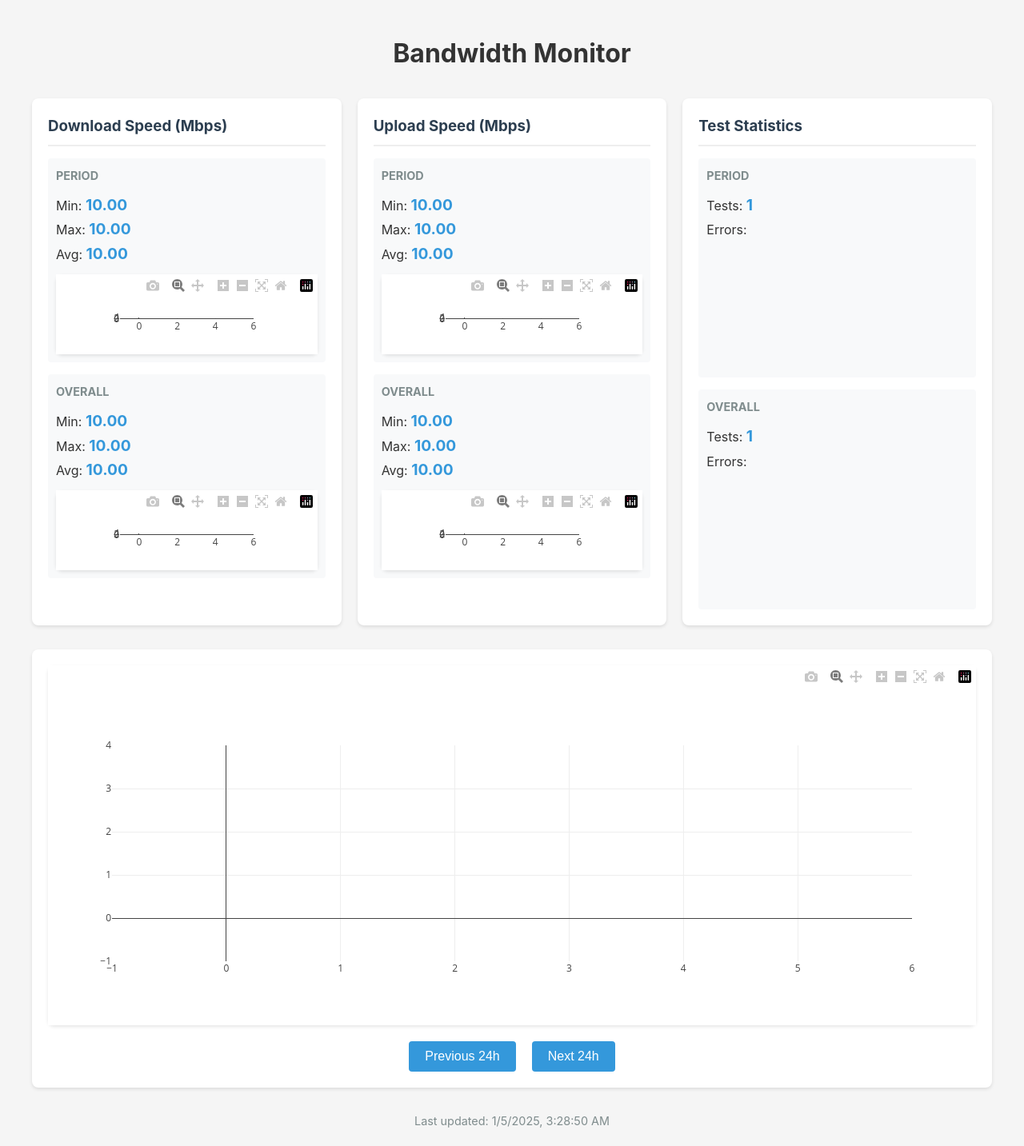
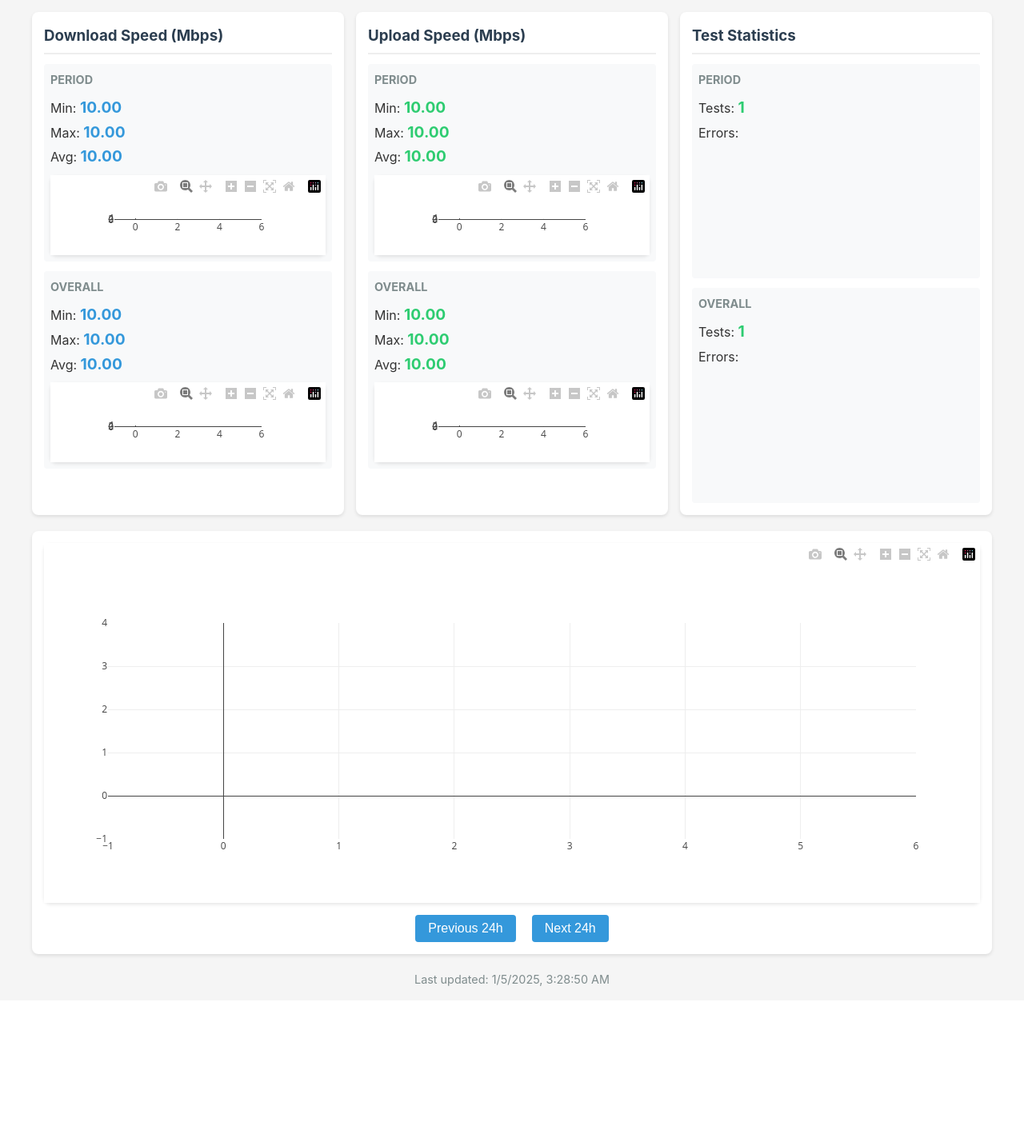
Before and after one commit to jeffgrover/bandwidth-probe, a Flask app: template templates/index.html in a window 1280 px wide. Shown: the whole page at 80% size. After the commit the page ends 1233 px from the top, so only its background shows below. Run offline with Flask 3, Linux system fonts and the light colour scheme; the template is opened without the code that fills it: most values are stand-ins (such as "Sample title", 1, 10 or a date in 2020); a map, chart or similar area stays blank; some libraries are stand-ins or nearby versions.

Commit message:
Cosmetic improvements

```diff
--- a/templates/index.html
+++ b/templates/index.html
@@ -10,7 +10,7 @@
             font-family: -apple-system, BlinkMacSystemFont, "Segoe UI", Roboto, Arial, sans-serif;
             line-height: 1.6;
             margin: 0;
-            padding: 20px;
+            padding: 15px;
             background: #f5f5f5;
             color: #333;
         }
@@ -18,37 +18,33 @@
             max-width: 1200px;
             margin: 0 auto;
         }
-        .header {
-            text-align: center;
-            margin-bottom: 30px;
-        }
         .stats-grid {
             display: grid;
             grid-template-columns: repeat(auto-fit, minmax(300px, 1fr));
-            gap: 20px;
-            margin-bottom: 30px;
+            gap: 15px;
+            margin-bottom: 20px;
         }
         .stat-card {
             background: white;
-            padding: 20px;
+            padding: 15px;
             border-radius: 8px;
             box-shadow: 0 2px 4px rgba(0,0,0,0.1);
         }
         .stat-card h3 {
-            margin: 0 0 15px 0;
+            margin: 0 0 12px 0;
             color: #2c3e50;
             border-bottom: 2px solid #eee;
-            padding-bottom: 8px;
+            padding-bottom: 6px;
         }
         .stat-card h4 {
-            margin: 0 0 10px 0;
+            margin: 0 0 8px 0;
             color: #7f8c8d;
             font-size: 0.9em;
             text-transform: uppercase;
         }
         .stat-section {
-            margin-bottom: 15px;
-            padding: 10px;
+            margin-bottom: 12px;
+            padding: 8px;
             background: #f8f9fa;
             border-radius: 4px;
         }
@@ -60,15 +56,22 @@
             font-weight: bold;
             color: #3498db;
         }
+        .stat-value-upload {
+            font-size: 1.2em;
+            font-weight: bold;
+            color: #2ecc71;
+        }
+        .error-value {
+            font-size: 1.2em;
+            font-weight: bold;
+            color: #e74c3c;
+        }
         .plot-container {
             background: white;
-            padding: 20px;
+            padding: 15px;
             border-radius: 8px;
             box-shadow: 0 2px 4px rgba(0,0,0,0.1);
-            margin-bottom: 30px;
-        }
-        .error-count {
-            color: #e74c3c;
+            margin-bottom: 20px;
         }
         .refresh-time {
             text-align: center;
@@ -79,10 +82,10 @@
             display: flex;
             justify-content: center;
             gap: 20px;
-            margin-top: 20px;
+            margin-top: 15px;
         }
         .navigation-controls button {
-            padding: 10px 20px;
+            padding: 8px 16px;
             border: none;
             border-radius: 4px;
             background-color: #3498db;
@@ -106,16 +109,12 @@
         .distribution-chart {
             width: 100%;
             height: 100px;
-            margin-top: 10px;
+            margin-top: 8px;
         }
     </style>
 </head>
 <body>
     <div class="container">
-        <div class="header">
-            <h1>Bandwidth Monitor</h1>
-        </div>
-
         <div class="stats-grid">
             <div class="stat-card">
                 <h3>Download Speed (Mbps)</h3>
@@ -139,16 +138,16 @@
                 <h3>Upload Speed (Mbps)</h3>
                 <div class="stat-section">
                     <h4>Period</h4>
-                    <div>Min: <span class="stat-value">{{ "%.2f"|format(stats.period.upload.min) }}</span></div>
-                    <div>Max: <span class="stat-value">{{ "%.2f"|format(stats.period.upload.max) }}</span></div>
-                    <div>Avg: <span class="stat-value">{{ "%.2f"|format(stats.period.upload.avg) }}</span></div>
+                    <div>Min: <span class="stat-value-upload">{{ "%.2f"|format(stats.period.upload.min) }}</span></div>
+                    <div>Max: <span class="stat-value-upload">{{ "%.2f"|format(stats.period.upload.max) }}</span></div>
+                    <div>Avg: <span class="stat-value-upload">{{ "%.2f"|format(stats.period.upload.avg) }}</span></div>
                     <div class="distribution-chart" id="period-upload-dist"></div>
                 </div>
                 <div class="stat-section">
                     <h4>Overall</h4>
-                    <div>Min: <span class="stat-value">{{ "%.2f"|format(stats.overall.upload.min) }}</span></div>
-                    <div>Max: <span class="stat-value">{{ "%.2f"|format(stats.overall.upload.max) }}</span></div>
-                    <div>Avg: <span class="stat-value">{{ "%.2f"|format(stats.overall.upload.avg) }}</span></div>
+                    <div>Min: <span class="stat-value-upload">{{ "%.2f"|format(stats.overall.upload.min) }}</span></div>
+                    <div>Max: <span class="stat-value-upload">{{ "%.2f"|format(stats.overall.upload.max) }}</span></div>
+                    <div>Avg: <span class="stat-value-upload">{{ "%.2f"|format(stats.overall.upload.avg) }}</span></div>
                     <div class="distribution-chart" id="overall-upload-dist"></div>
                 </div>
             </div>
@@ -157,14 +156,14 @@
                 <h3>Test Statistics</h3>
                 <div class="stat-section">
                     <h4>Period</h4>
-                    <div>Tests: <span class="stat-value">{{ stats.period.test_count }}</span></div>
-                    <div>Errors: <span class="stat-value error-count">{{ stats.period.error_count }}</span></div>
+                    <div>Tests: <span class="stat-value-upload">{{ stats.period.test_count }}</span></div>
+                    <div>Errors: <span class="error-value">{{ stats.period.error_count }}</span></div>
                     <div class="error-chart" id="period-error-chart"></div>
                 </div>
                 <div class="stat-section">
                     <h4>Overall</h4>
-                    <div>Tests: <span class="stat-value">{{ stats.overall.test_count }}</span></div>
-                    <div>Errors: <span class="stat-value error-count">{{ stats.overall.error_count }}</span></div>
+                    <div>Tests: <span class="stat-value-upload">{{ stats.overall.test_count }}</span></div>
+                    <div>Errors: <span class="error-value">{{ stats.overall.error_count }}</span></div>
                     <div class="error-chart" id="overall-error-chart"></div>
                 </div>
             </div>
```
